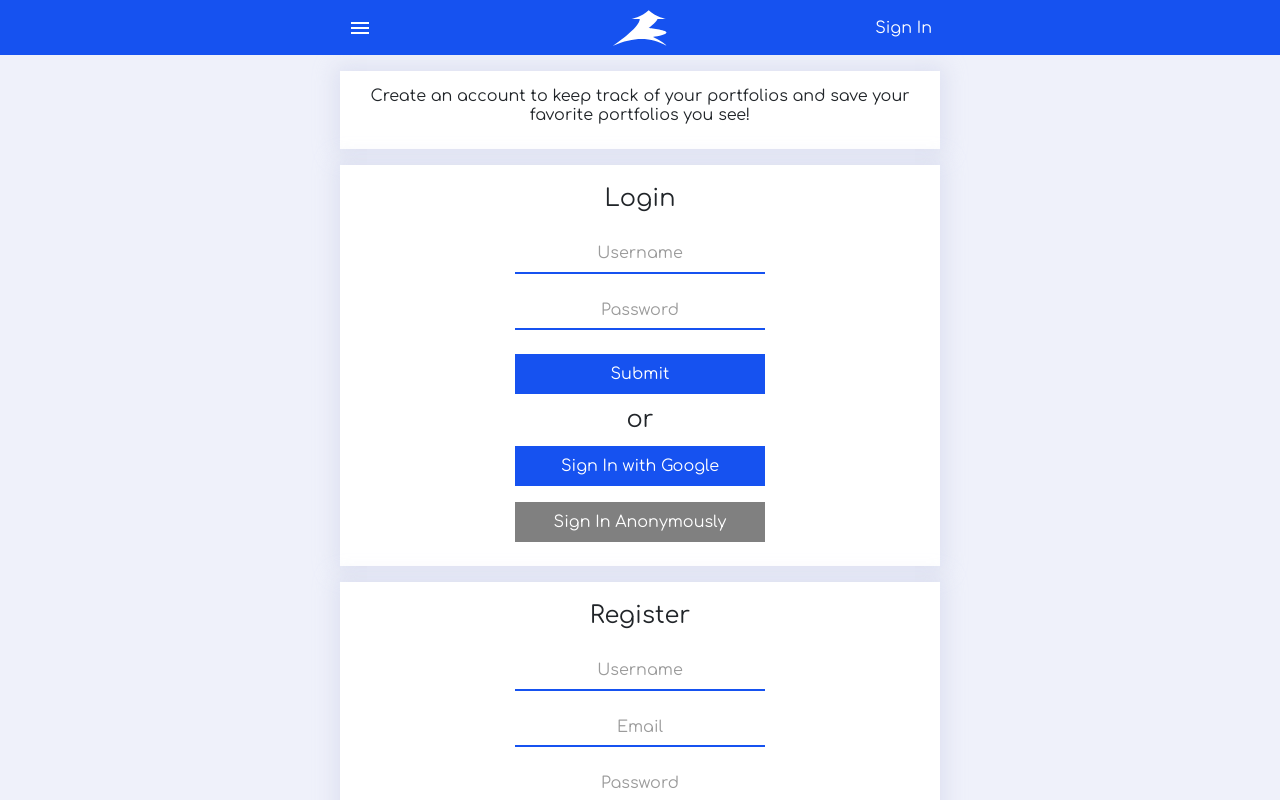
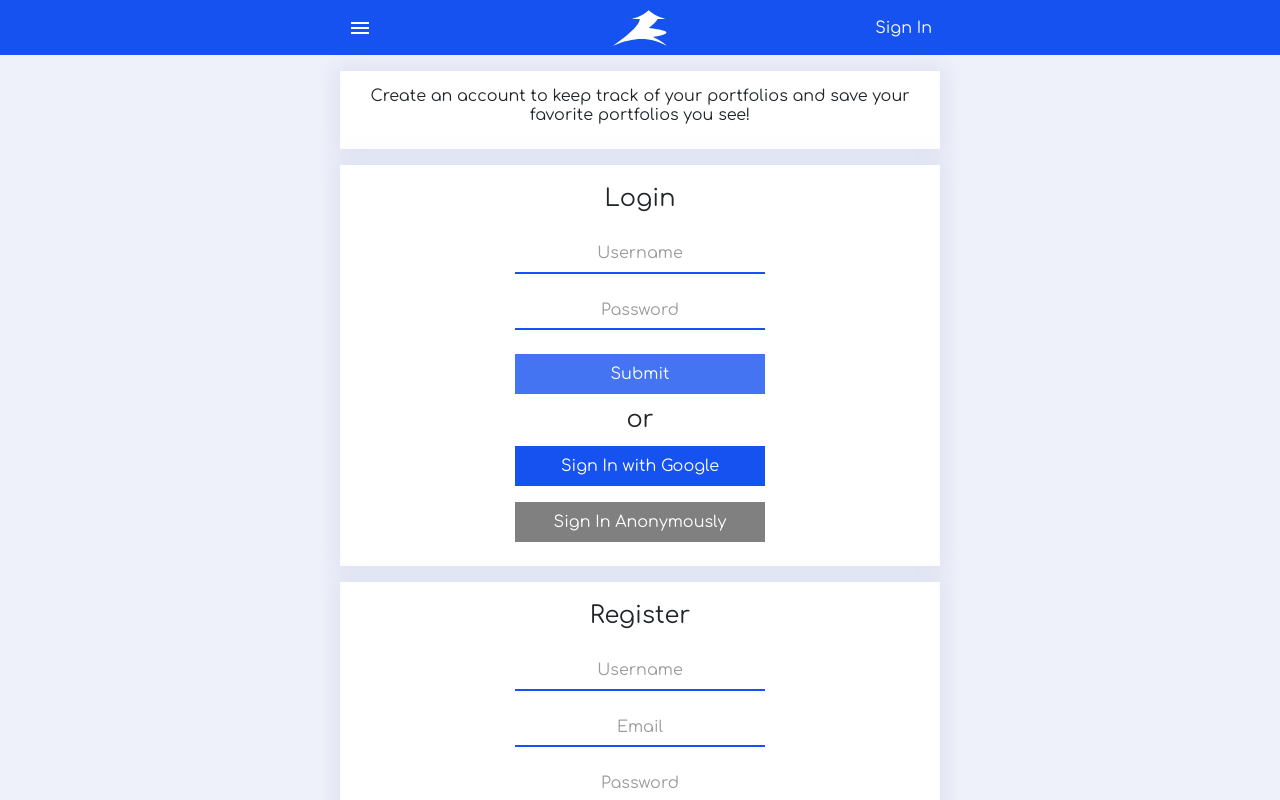
Before and after one commit to Tepeup/portfoliorater, a React (Create React App) app in the folder client/: page /login in a window 1280 px wide. In both pictures the pointer is over the button 640 px from the left and 374 px from the top of the page. Shown: the top 800 px of the page. Built offline with nearby package versions, Linux system fonts and the light colour scheme; no server answers.

Commit message:
added button hover opacity change for UX

```diff
--- a/client/src/Components/Body/Body.styles.scss
+++ b/client/src/Components/Body/Body.styles.scss
@@ -6,6 +6,9 @@ $boxshadow: 0 0 20px 5px rgba(194, 200, 228, 0.4);
     box-sizing: border-box;
 }
 
+button:hover {
+    opacity: 0.8;
+}
 .fixthis {
     background-color: white;
 
--- a/client/src/Components/Dashboard/Dashboard.styles.scss
+++ b/client/src/Components/Dashboard/Dashboard.styles.scss
@@ -10,6 +10,11 @@ $boxshadow: 0 0 20px 5px rgba(194, 200, 228, 0.4);
 
         > * {
             margin-bottom: 1em;
+        }
+    }
+    .favoriteContainer {
+        :hover {
+            opacity: 0.8;
         }
     }
 
```
